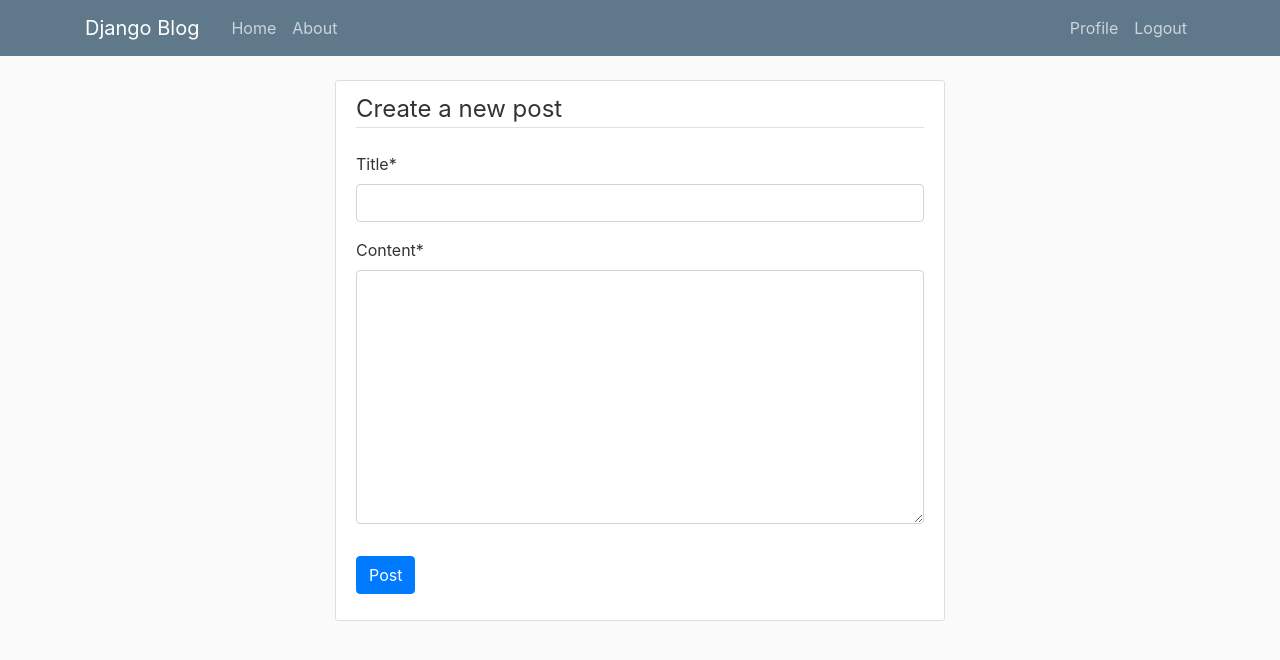
After one commit to IamAamerAli/tech_hunt, a Django app: page /post/new/ in a window 1280 px wide. The commit adds this page. Shown: the top 660 px of the page. Run offline with Django 3.2, Linux system fonts and the light colour scheme; a user stored in the database is signed in; tables that the repository leaves empty hold one stand-in row (values such as "Sample post"); some libraries are stand-ins or nearby versions.

Commit message:
Create Post and Update.

```diff
--- a/blog/models.py
+++ b/blog/models.py
@@ -1,5 +1,6 @@
 from django.contrib.auth.models import User
 from django.db import models
+from django.urls import reverse
 from django.utils import timezone
 
 
@@ -12,3 +13,6 @@ class Post(models.Model):
 
     def __str__(self):
         return self.title
+
+    def get_absolute_url(self):
+        return reverse('post-detail', kwargs={'pk': self.pk})
--- a/blog/templates/blog/home.html
+++ b/blog/templates/blog/home.html
@@ -3,12 +3,13 @@
 {%block content %}
 {% for post in posts%}
 <article class="media content-section">
+    <img class="rounded-circle account-img" src="{{ post.author.profile.image.url }}"/>
     <div class="media-body">
         <div class="article-metadata">
             <a class="mr-2" href="#">{{ post.author }}</a>
             <small class="text-muted">{{ post.date_posted | date:'F d, Y' }}</small>
         </div>
-                <h2><a class="article-title" href="#">{{ post.title }}</a></h2>
+        <h2><a class="article-title" href="{% url 'post-detail' post.id %}">{{ post.title }}</a></h2>
         <p class="article-content">{{ post.content }}</p>
     </div>
 </article>
--- /dev/null
+++ b/blog/templates/blog/post_form.html
@@ -0,0 +1,18 @@
+{% extends "blog/base.html"%}
+
+{% load crispy_forms_tags %}
+
+{%block content %}
+<div class="content-section">
+    <form method="POST">
+        {% csrf_token%}
+        <fieldset class="form-group">
+            <legend class="border-bottom mb-4">Create a new post</legend>
+            {{ form | crispy }}
+        </fieldset>
+        <div class="form-group">
+            <button type="submit" class="btn btn-primary">Post</button>
+        </div>
+    </form>
+</div>
+{% endblock content%}
--- a/blog/urls.py
+++ b/blog/urls.py
@@ -1,9 +1,13 @@
 from django.contrib import admin
 from django.urls import path, include
-
+from .views import PostListView, PostDetailView, PostCreateView, PostUpdateView
 from blog import views
 
 urlpatterns = [
-    path('', views.home, name='home-blog'),
-    path('about/', views.about, name='about-blog'),
+    # path('', views.home, name='blog-home'), Instead of using function based view now we are using class based view.
+    path('', PostListView.as_view(), name='blog-home'),
+    path('post/<int:pk>/', PostDetailView.as_view(), name='post-detail'),
+    path('post/new/', PostCreateView.as_view(), name='post-create'),
+    path('post/<int:pk>/update/', PostUpdateView.as_view(), name='post-update'),
+    path('about/', views.about, name='blog-about'),
 ]
--- a/blog/views.py
+++ b/blog/views.py
@@ -1,10 +1,58 @@
 from django.shortcuts import render
+from django.views.generic import ListView, DetailView, CreateView, UpdateView
 from .models import Post
+from django.contrib.auth.mixins import LoginRequiredMixin
 
 
 def home(request):
-    data = {'posts': Post.objects.all()}
-    return render(request, 'blog/home.html', data)
+    context = {'posts': Post.objects.all()}
+    return render(request, 'blog/home.html', context)
+
+
+'''
+Now we are using class based view. Till now we have used the functions based views like above and below that is
+home and about view.
+We get more functionality whilewe are using the class based view as compare to function based view.
+For this example we are using the "list View".
+
+If we are using the class based view then we also have to make changes in the urls.py file also.
+'''
+
+
+class PostListView(ListView):
+    model = Post  # The model which we are using to show in list view i.e Post model.
+    template_name = 'blog/home.html'
+    # <app>/<model>_<viewtype>.html " If the template is named like this we don't have to make the above variable "
+    # ex : blog / Post_details.html
+
+    context_object_name = 'posts'
+    ordering = ['-date_posted']
+
+
+class PostDetailView(DetailView):
+    model = Post  # The model which we are using to show in list view i.e Post model.
+
+
+class PostCreateView(LoginRequiredMixin, CreateView):
+    # By using "LoginRequiredMixin" if user is not login the blog cannot be created
+
+    model = Post
+    fields = ['title', 'content']
+
+    def form_valid(self, form):
+        form.instance.author = self.request.user
+        return super().form_valid(form)
+
+
+class PostUpdateView(LoginRequiredMixin, UpdateView):
+    # By using "LoginRequiredMixin" if user is not login the blog cannot be created
+
+    model = Post
+    fields = ['title', 'content']
+
+    def form_valid(self, form):
+        form.instance.author = self.request.user
+        return super().form_valid(form)
 
 
 def about(request):
--- a/tech_hunt/settings.py
+++ b/tech_hunt/settings.py
@@ -130,5 +130,5 @@ MEDIA_URL = '/media/'
 
 CRISPY_TEMPLATE_PACK = 'bootstrap4'
 
-LOGIN_REDIRECT_URL = 'home-blog'
+LOGIN_REDIRECT_URL = 'blog-home'
 LOGIN_URL = 'login'
--- a/users/views.py
+++ b/users/views.py
@@ -25,7 +25,7 @@ def register(request):
 #         if user_info_form.is_valid():
 #             user_info_username = user_info_form.cleaned_data.get('name')
 #             messages.success(request, f'Details are saved {user_info_username} !')
-#             return redirect('home-blog')
+#             return redirect('blog-home')
 #     else:
 #         user_info_form = UserInformation()
 #     return render(request, 'users/userinfo.html', {'user_info_form': user_info_form})
```
Also changed, not shown: blog/templates/blog/post_detail.html (added, +18 -0 lines). Lines whose indentation alone changed are shown as unchanged.
